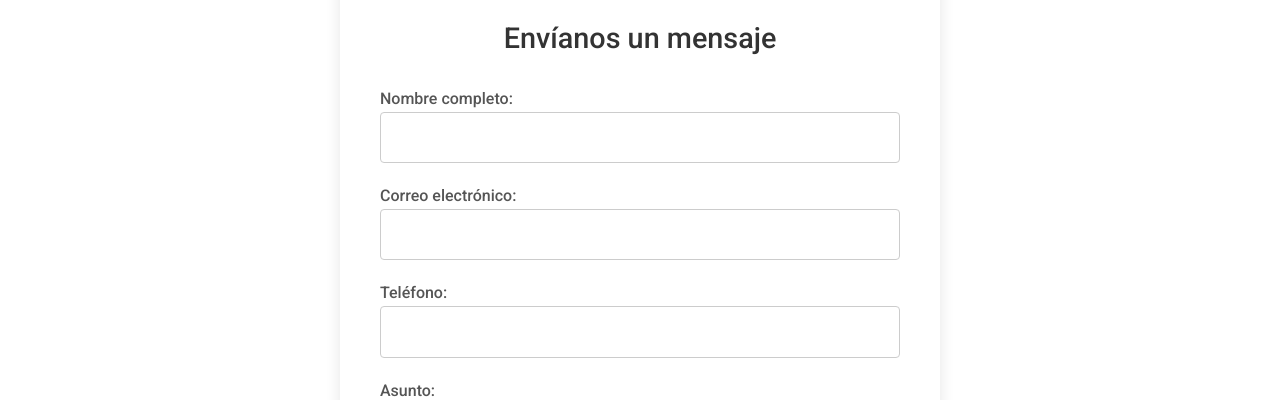
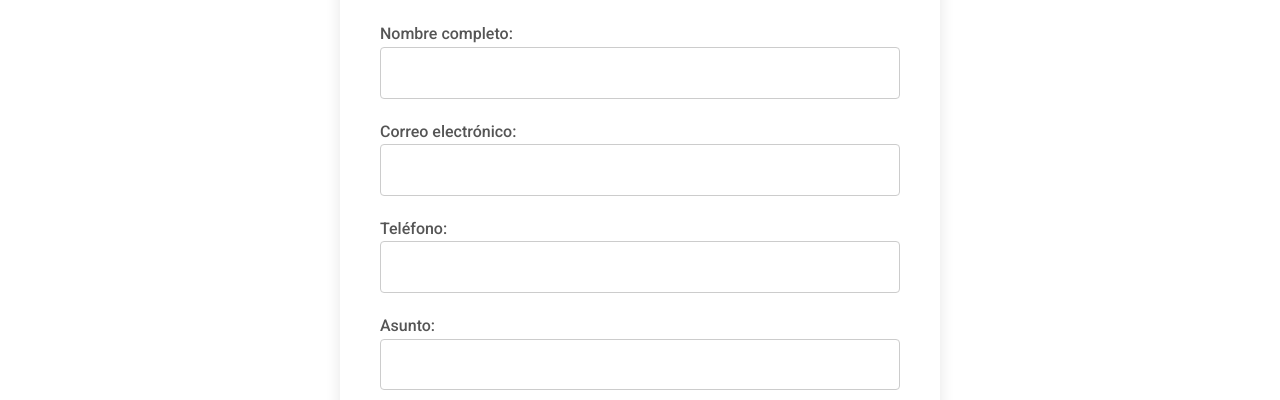
Before and after one commit to Mispox/PROYECTOFINAL, a plain HTML site: page pages/contacto.html in a window 1280 px wide. Shown: the part 332-732 px from the top of the page. Drawn offline with nearby package versions, Linux system fonts and the light colour scheme.

Commit message:
Update contacto.html

```diff
--- a/pages/contacto.html
+++ b/pages/contacto.html
@@ -36,9 +36,6 @@
         <div class="contact-form mx-auto" style="max-width: 600px;">
             <h1 class="text-center mb-4">Contáctanos</h1>
             <p class="text-center mb-4">¿Tienes alguna pregunta o comentario? Completá el siguiente formulario y te vamos a responder lo antes posible.</p>
-
-            <h2>Envíanos un mensaje</h2>
-            <!-- Reemplaza "YOUR_FORM_ID" con tu ID de formulario de Formspree -->
             <form id="contactForm" action="https://formspree.io/f/manaeqep" method="POST">
                 <div class="form-group">
                     <label for="nombre">Nombre completo:</label>
```
